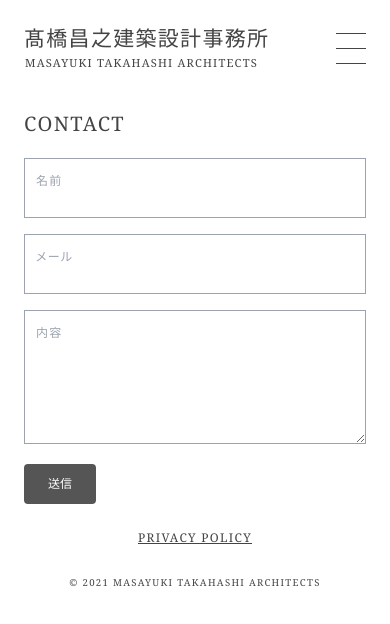
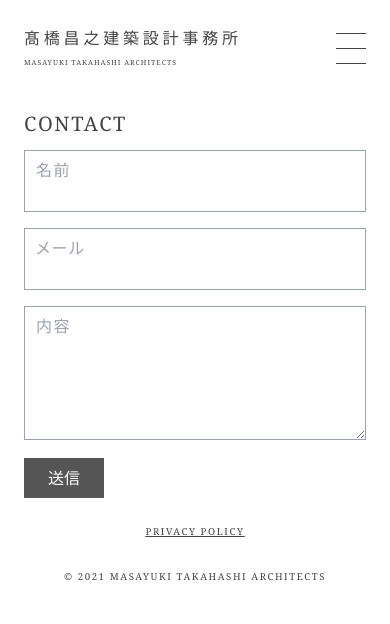
Before and after one commit to sycherry/takahashi-web, a Next.js app: page /contact in a window 390 px wide. Shown: the top 624 px of the page. Built offline with nearby package versions, Linux system fonts and the light colour scheme.

Commit message:
all font size changed

```diff
--- a/components/burgerMenu.js
+++ b/components/burgerMenu.js
@@ -27,9 +27,9 @@ export default function Test() {
         onStateChange={isMenuOpen}
       >
         <Link className="menu-item" href="/works">WORKS</Link>
-        <Link className="menu-item" href="/news">NEWS</Link>
         <Link className="menu-item" href="/profile">PROFILE</Link>
         <Link className="menu-item" href="/contact">CONTACT</Link>
+        <Link className="menu-item" href="/news">NEWS</Link>
       </Menu>
       <button onClick={toggleMenu}
         className={` ${isOpen ? 'active' : ' '} hamburger
--- a/components/layout.js
+++ b/components/layout.js
@@ -59,7 +59,7 @@ export default function Layout({ children }) {
 
           </header>
 
-          <main className="text-xs md:text-sm">{children}</main>
+          <main className="text-base">{children}</main>
 
           <footer className="py-6 md:py-8 lg:py-10 text-center">
 
--- a/components/newsList.js
+++ b/components/newsList.js
@@ -25,8 +25,9 @@ export default function PostList(props) {
                     <a>
                       <div className="flex items-center py-4 md:py-4 lg:py-4
                  md:transition md:duration-500 hover:opacity-40">
-                        <div className="text-md w-20"><PublishedDate date={post.date} /></div>
-                        <h2 className="news  pr-4 relative">{post.title}</h2>
+                        <div className="text-base w-20">
+                          <PublishedDate date={post.date} /></div>
+                        <h2 className="news text-base pr-4 relative">{post.title}</h2>
                       </div>
                     </a>
 
--- a/components/worksList.js
+++ b/components/worksList.js
@@ -12,7 +12,10 @@ export default function WorksList(props) {
 
         {posts.map((post) => (
           <Link href={`/works/${post.slug}`} key={post.sys.id} passHref>
-            <div className="flex-item mr-6 md:mr-8 lg:mr-10 mb-6 md:mb-8 lg:mb-10  relative group cursor-pointer mb-4 md:mb-0">
+            <div className="flex-item mr-6 md:mr-8 lg:mr-10 mb-6 md:mb-8
+            lg:mb-10 mb-4 md:mb-0">
+
+              <div className="relative group cursor-pointer">
                 <Image
                   src={post.image.url}
                   alt={`Cover Image for ${post.image.url}`}
@@ -22,11 +25,15 @@ export default function WorksList(props) {
                   placeholder="blur"
                   objectFit="cover"
                 />
-              <div className="bg-white bg-opacity-60 absolute inset-0 flex items-end pb-4 justify-center  invisible group-hover:visible">
-                <p className="text-sm md:text-sm lg:text-sm mx-6">{post.title}
-                  <span className="lg:hidden ml-2 text-sm md:text-xs underline
-                      text-md mt-1 md:mt-2 text-gold">more</span></p>
+                <div className="bg-white bg-opacity-60 absolute inset-0 flex items-end pb-4 justify-center
+              invisible group-hover:visible">
                 </div>
+              </div>
+
+              <p className="text-base mt-2">{post.title}
+                <span className="lg:hidden ml-2 underline
+                      mt-1 md:mt-2 text-gold">more</span></p>
+
             </div>
           </Link>
           // <Link href={`/works/${post.slug}`} key={post.sys.id} passHref>
@@ -43,7 +50,7 @@ export default function WorksList(props) {
           //     <div className="z-20 absolute"></div>
           //     <div className="works-list-title mb-4 absolute inset-x-0 bottom-0 flex items-center
           //         justify-center invisible group-hover:visible">
-          //       <p className="text-white text-sm md:text-sm lg:text-sm mx-6">{post.title}
+          //       <p className="text-white text-sm lg:text-sm mx-6">{post.title}
           //         <span className="lg:hidden ml-2 text-sm md:text-xs underline
           //             text-md mt-1 md:mt-2 text-gold">more</span></p>
           //     </div>
--- a/pages/contact.js
+++ b/pages/contact.js
@@ -36,12 +36,12 @@ function ContactForm() {
         url={`${Config.pageMeta.home.url}/contact`}
       />
       <article className="max-w-xl mx-auto px-6 md:px-8 lg:px-10">
-        <h2 className="text-xl md:text-2xl mb-6 md:mb-8 lg:mb-10 uppercase">Contact</h2>
+        <h2 className="text-xl mb-4 uppercase">Contact</h2>
 
         <form onSubmit={handleSubmit}>
           <div className="mb-4 relative">
             <input id="name" type="text" name="name"
-              className="text-base input border border-gray-400
+              className="text-lg input border border-gray-400
               appearance-none  w-full
               px-3 py-3 pt-7 pb-2 focus
               focus:outline-none focus:border-black
@@ -58,7 +58,7 @@ function ContactForm() {
 
           <div className="mb-4 relative">
             <input id="email" type="email" name="email"
-              className="text-base input border border-gray-400 appearance-none
+              className="text-lg input border border-gray-400 appearance-none
               w-full px-3 py-3 pt-7 pb-2 focus focus:outline-none
               focus:border-black focus:border-2
               active:border-black"/>
@@ -74,7 +74,7 @@ function ContactForm() {
 
           <div className="mb-4 relative">
             <textarea name="message" id="message" cols="10" rows="6"
-              className="text-base input border border-gray-400 appearance-none
+              className="text-lg input border border-gray-400 appearance-none
               w-full px-3 py-3 pt-7 pb-2 focus focus:outline-none
               focus:border-black focus:border-2
               active:border-black"></textarea>
@@ -90,8 +90,7 @@ function ContactForm() {
           />
 
           <button type="submit" disabled={state.submitting}
-            className="font-light
-            py-3 px-6 rounded text-white md:duration-500">送信</button>
+            className="text-base py-3 px-6 text-white md:duration-500">送信</button>
 
           {state.succeeded ?
             <><p className="mt-6">メッセージは送信されました。</p>
@@ -102,7 +101,7 @@ function ContactForm() {
             value="ホームページから新しいメッセージが届きました" />
         </form>
 
-        <p className="text-xs mt-6 underline hover:no-underline
+        <p className="text-xxs mt-6 underline hover:no-underline
           text-center uppercase">
           <Link href={`/privacy/`}>Privacy policy</Link></p>
       </article>
--- a/pages/privacy.js
+++ b/pages/privacy.js
@@ -16,7 +16,7 @@ export default function Privacy() {
       />
       <article className="text-xs max-w-screen-md mx-auto px-6 md:px-8 lg:px-10">
         <h2
-          className="text-xl md:text-2xl mb-6 md:mb-8 lg:mb-10 uppercase"
+          className="text-xl mb-4 uppercase"
         >Privacy policy
         </h2>
 
--- a/pages/profile.js
+++ b/pages/profile.js
@@ -14,7 +14,7 @@ export default function Profile(props) {
   const options = {
     renderNode: {
       [BLOCKS.HEADING_3]: (node, children) => (
-        <h3 className="mb-1">{children}</h3>
+        <h3>{children}</h3>
       ),
       [BLOCKS.UL_LIST]: (node, children) => (
         <ul className="profile mb-6">{children}</ul>
@@ -33,8 +33,10 @@ export default function Profile(props) {
           <article className="mb-10 md:mb-20 g:mb-24 px-6 md:px-8 lg:px-10 pt-6 md:pt-8 lg:pt-10 max-w-screen-xl mx-auto" key="1">
             <div className="lg:flex lg:flex-row-reverse lg:px-0">
               <div className="md:mb-10 lg:mb-0 lg:pt-8 lg:flex-grow pl-0 lg:pl-16 ">
-                <h2 className="text-xl mb-8 md:mb-10">
-                  髙橋 昌之<span className="text-base md:ml-4 mt-2 md:mt-0 block md:inline">MASAYUKI TAKAHASHI</span></h2>
+                <h2 className="text-lg md:text-xl mb-8 md:mb-10">
+                  髙橋 昌之
+                  <span className="text-base md:text-sm md:ml-4 mt-2 md:mt-0 block md:inline">MASAYUKI TAKAHASHI</span>
+                </h2>
                 {documentToReactComponents(profileData.text.json, options)}
               </div>
               <div className="lg:flex-none profile-photo">
--- a/pages/works/[slug].js
+++ b/pages/works/[slug].js
@@ -23,7 +23,7 @@ export default function PostWrapper(props) {
 
       <article className="max-w-screen-lg mx-auto leading-none px-6 md:px-8 lg:px-10">
 
-        <h1 className=" mb-6 md:mb-8 lg:mb-10">{post.title}</h1>
+        <h1 className="text-lg mb-6 md:mb-8 lg:mb-10">{post.title}</h1>
 
         {post.galleryCollection.items.map((post) => (
           <div className="mb-6 md:mb-8 lg:mb-10" key={post.url}>
@@ -60,13 +60,13 @@ export default function PostWrapper(props) {
           <div className="py-4 md:py-7 lg:py-10 text-center">
             {previous && (
               <div>
-                <p className="md:text-sm">NEXT WORK</p>
-                <div className="text-sm
+                <p className="text-base mb-2">NEXT WORK</p>
+                <div className="text-base
                   md:duration-500 md:hover:opacity-40
                   r">
                   <Link href={previous.slug} ><a>
                     <button className="flex items-center flex justify-center mx-auto">
-                      <p>{previous.title}</p><p className="w-2 ml-2"><ChevronRight /></p></button>
+                      <p>{previous.title}</p><p className="w-1.5 ml-2"><ChevronRight /></p></button>
                   </a></Link>
                 </div>
               </div>
--- a/styles/globals.css
+++ b/styles/globals.css
@@ -8,7 +8,7 @@ body {
   font-weight: 300;
   color: #444;
   letter-spacing: 0.1em;
-  font-size: 0.8125rem;
+  /* font-size: 0.8125rem; */
 }
 
 blockquote, dl, dd, h1, h2, h3, h4, h5, h6, hr, figure, p, pre, ul, li {
@@ -26,30 +26,25 @@ blockquote, dl, dd, h1, h2, h3, h4, h5, h6, hr, figure, p, pre, ul, li {
 }
 
 /* LOGO */
-
-.title-en {
-  margin-left: 1px;
-  font-size: 11.8px;
-  letter-spacing: 2px;
-}
-
   .title-jp {
-    font-size: 21px;
+    font-size: 18px;
+    letter-spacing: 3.8px;
   }
 
   .title-en {
-    font-size: 11.2px;
+    font-size: 10.8px;
     letter-spacing: 1.2px !important;
   }
 
 @media screen and (max-width: 767px) {
   .title-jp {
-    font-size: 21px;
+    font-size: 16px;
+    letter-spacing: 3.8px;
   }
 
   .title-en {
-    font-size: 11.2px;
-    letter-spacing: 1.2px !important;
+    font-size: 7px;
+    letter-spacing: 1px !important;
   }
 }
 
@@ -70,10 +65,14 @@ blockquote, dl, dd, h1, h2, h3, h4, h5, h6, hr, figure, p, pre, ul, li {
 
 /* SP NAV MENU */
 
+nav.bm-item-list a:first-child {
+  margin-top: 100px!important;
+}
+
 nav.bm-item-list a {
-  font-size: 13px;
+  font-size: .70rem;
   display: block;
-  padding: 24px;
+  padding: 15px 20px;
 }
 
 
@@ -120,9 +119,9 @@ ul.profile li:nth-child(2n+1) {
 }
 
 .input:focus+.label, .input:active+.label, .input.filled+.label {
-  font-size: .75rem;
+  font-size: .70rem;
   transition: all 0.2s ease-out;
-  top: -0.1rem;
+  top: -0.06rem;
   color: #000;
 }
 
@@ -132,7 +131,7 @@ ul.profile li:nth-child(2n+1) {
 
 .label {
   transition: all 0.2s ease-out;
-  top: 0.4rem;
+  top: 0.2rem;
   left: 0;
 }
 
@@ -357,6 +356,6 @@ button[type="submit"]:hover {
   }
 }
 
-*:focus {
+.accordion__panel {
   outline: none;
-  }
+}
```
Lines whose indentation alone changed are shown as unchanged.
